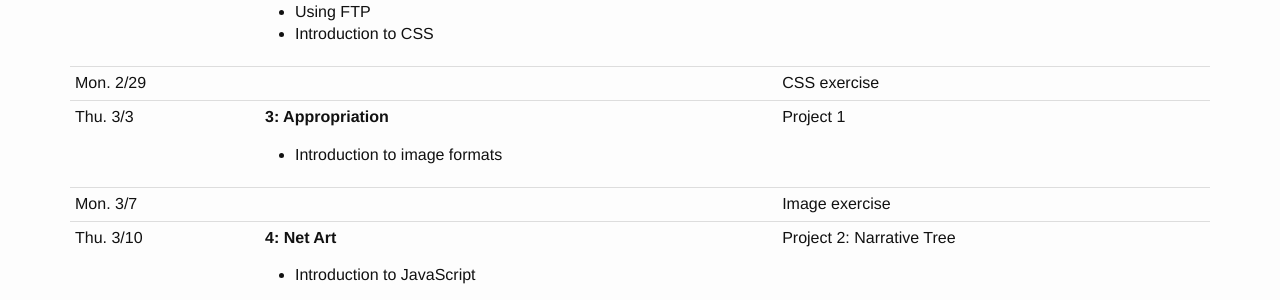
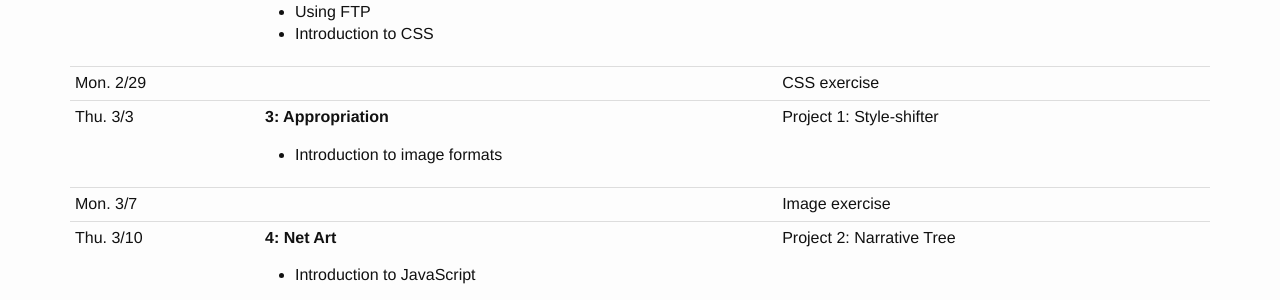
Before and after one commit to michelav/fa7-frameworks, a Jekyll site: the page built from schedule.html, in a window 1280 px wide. Shown: the part 440-740 px from the top of the page. Built offline with Jekyll 4.4.1, drawn with Linux system fonts in a browser that asks for light colours.

Commit message:
Add name to Project 1

```diff
--- a/schedule.html
+++ b/schedule.html
@@ -57,7 +57,7 @@ permalink: /schedule/
       <li>Introduction to image formats</li>
     </ul>
   </td>
-  <td>Project 1</td>
+  <td>Project 1: Style-shifter</td>
 </tr>
 
 <tr>
```
